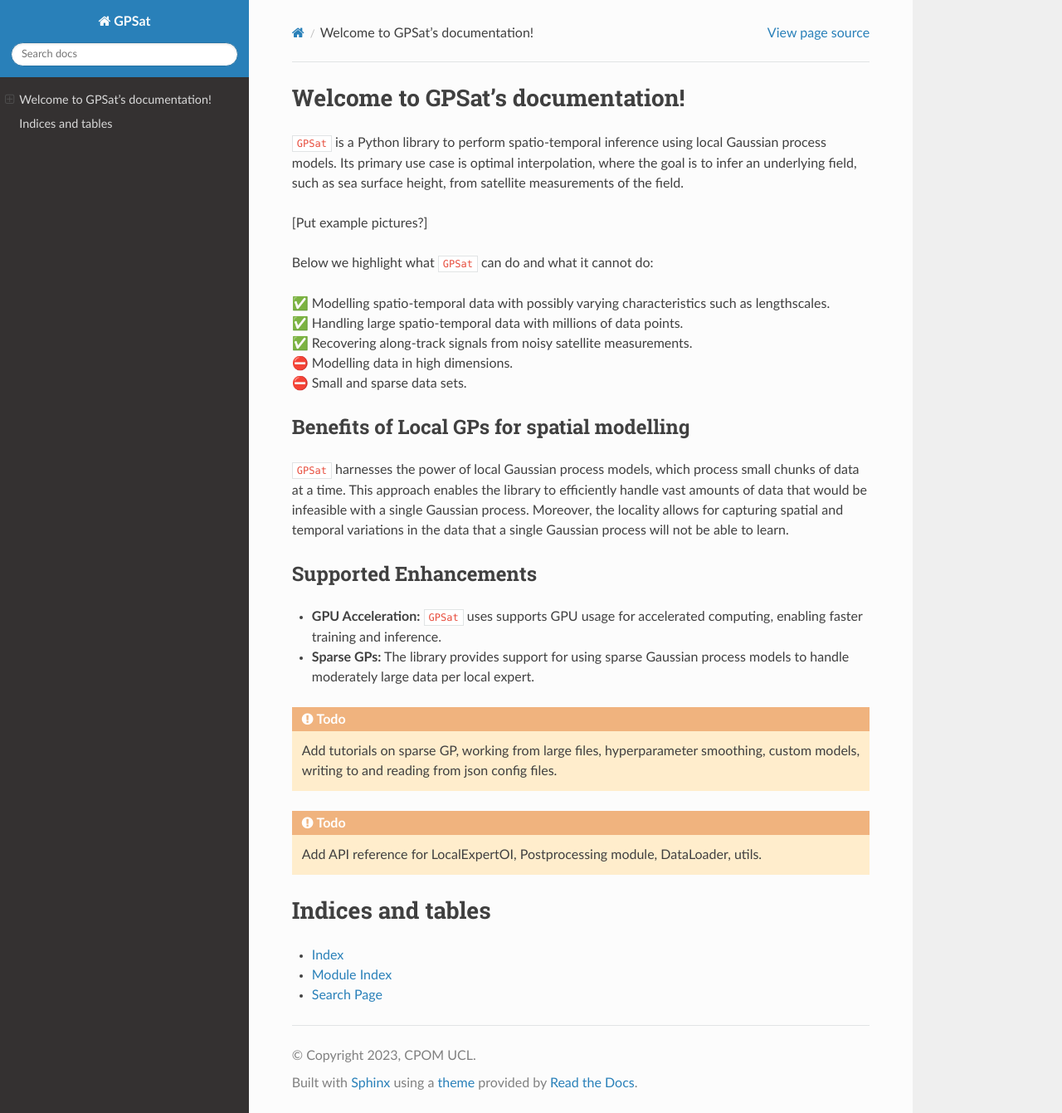
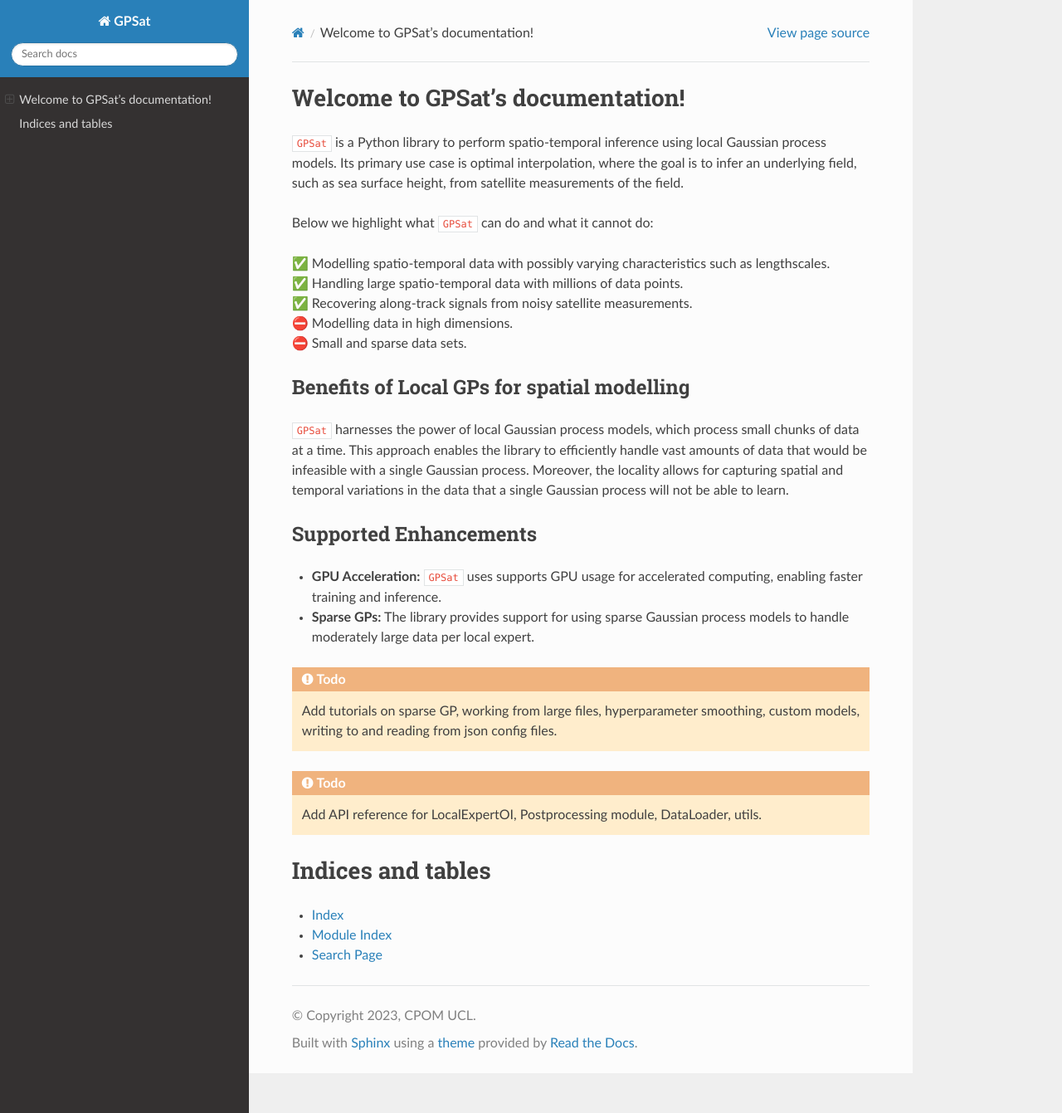
Before and after one commit to CPOMUCL/GPSat, a Sphinx documentation site: the page built from docs/index.rst, in a window 1280 px wide and 1341 px high. Shown: the whole window at 83% size. Built offline with Sphinx 7.4.7 and the Read the Docs theme 2.0.0, drawn with Linux system fonts in a browser that asks for light colours; pages that are not in the unit, such as notebooks, are missing from menus.

Commit message:
comment out put example pictures - they still should be added

```diff
--- a/docs/index.rst
+++ b/docs/index.rst
@@ -10,7 +10,7 @@ Welcome to GPSat's documentation!
 Its primary use case is optimal interpolation, where the goal is to infer an underlying field,
 such as sea surface height, from satellite measurements of the field.
 
-\[Put example pictures?\]
+.. \[Put example pictures?\]
 
 Below we highlight what ``GPSat`` can do and what it cannot do:
 
```
